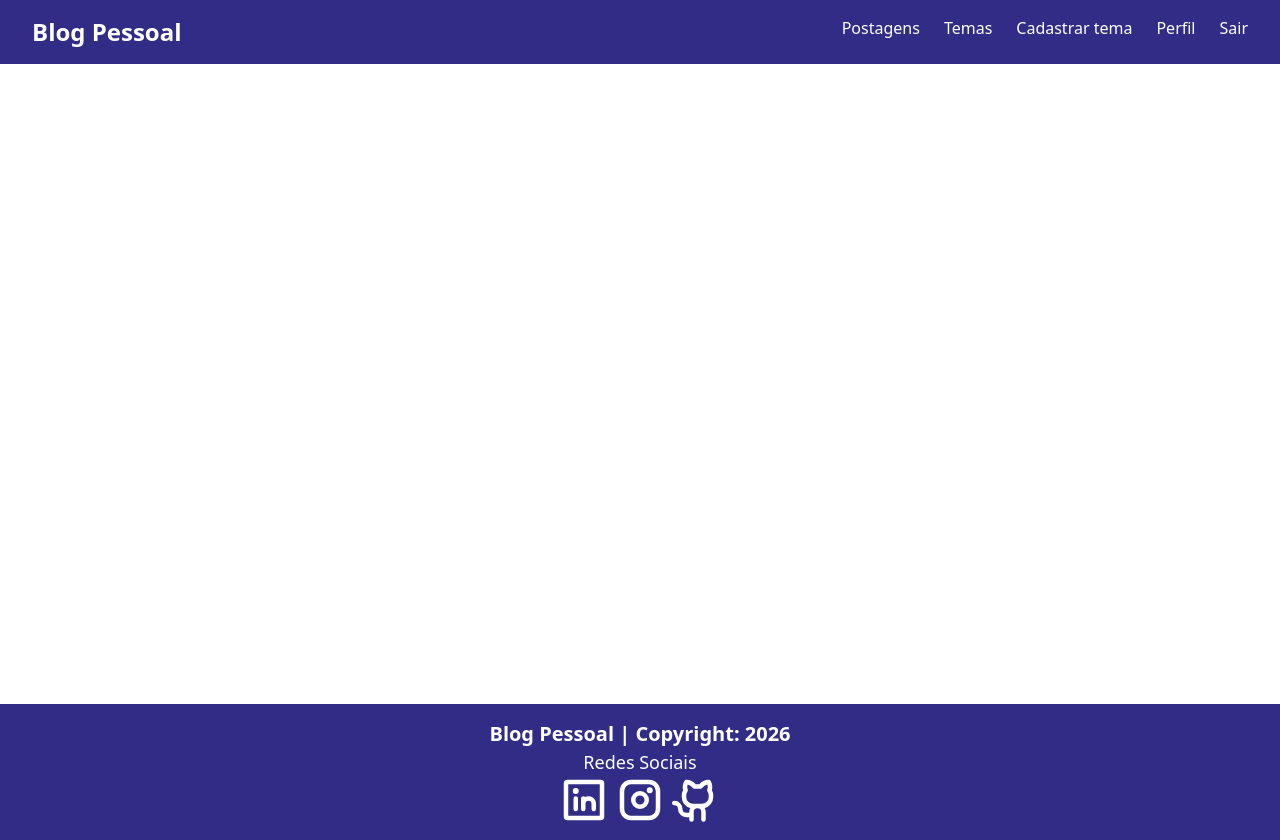
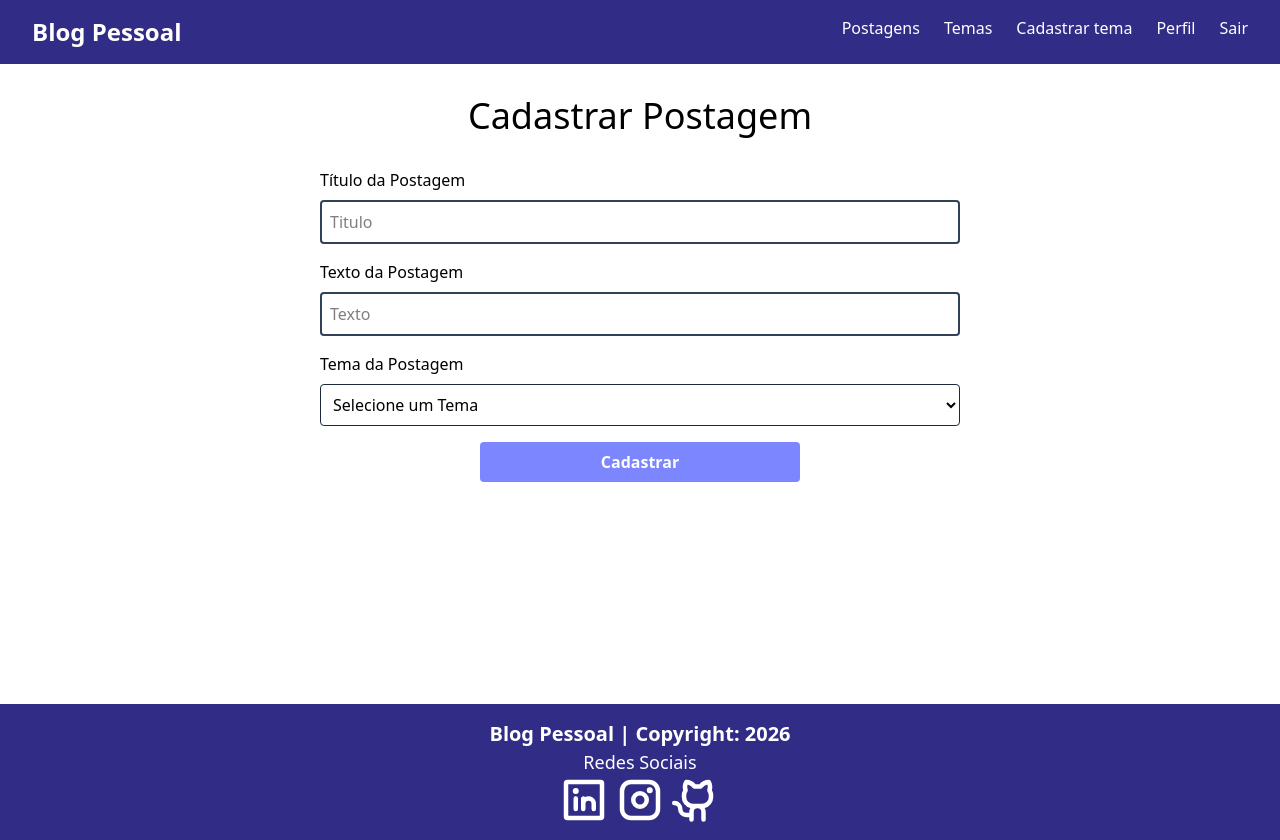
Before and after one commit to fernandaveeck/Blog-Pessoal-Front-End, a React (Vite) app: page /cadastrarpostagem in a window 1280 px wide. Built offline with nearby package versions, Linux system fonts and the light colour scheme.

Commit message:
feat: Form Postagem estilização

```diff
--- a/package.json
+++ b/package.json
@@ -17,6 +17,7 @@
     "react-dom": "^19.2.0",
     "react-router-dom": "^7.12.0",
     "react-spinners": "^0.17.0",
+    "reactjs-popup": "^2.0.6",
     "tailwindcss": "^4.1.18"
   },
   "devDependencies": {
--- a/src/App.tsx
+++ b/src/App.tsx
@@ -10,6 +10,7 @@
 import FormTema from "./components/tema/formtema/FormTema";
 import DeletarTema from "./components/tema/deletartema/DeletarTema";
 import ListaPostagens from "./components/postagem/listapostagens/ListaPostagens";
+import FormPostagem from "./components/postagem/formpostagem/FormPostagem";
 
 function App() {
   return (
@@ -26,7 +27,9 @@
               <Route path="/cadastrartema" element={<FormTema />} />
               <Route path="/editartema/:id" element={<FormTema />} />
               <Route path="/deletartema/:id" element={<DeletarTema />} />
-              <Route path="/postagens" element={<ListaPostagens />}/>
+              <Route path="/postagens" element={<ListaPostagens />} />
+              <Route path="/cadastrarpostagem" element={<FormPostagem />} />
+              <Route path="/editarpostagem/:id" element={<FormPostagem />} />
             </Routes>
           </div>
           <Footer />
--- /dev/null
+++ b/src/components/postagem/formpostagem/FormPostagem.tsx
@@ -0,0 +1,50 @@
+function FormPostagem() {
+    return (
+        <div className="container flex flex-col mx-auto items-center">
+            <h1 className="text-4xl text-center my-8">Cadastrar Postagem</h1>
+
+            <form className="flex flex-col w-1/2 gap-4">
+                <div className="flex flex-col gap-2">
+                    <label htmlFor="titulo">Título da Postagem</label>
+                    <input
+                        type="text"
+                        placeholder="Titulo"
+                        name="titulo"
+                        required
+                        className="border-2 border-slate-700 rounded p-2"
+                    />
+                </div>
+                <div className="flex flex-col gap-2">
+                    <label htmlFor="titulo">Texto da Postagem</label>
+                    <input
+                        type="text"
+                        placeholder="Texto"
+                        name="texto"
+                        required
+                        className="border-2 border-slate-700 rounded p-2"
+                    />
+                </div>
+                <div className="flex flex-col gap-2">
+                    <p>Tema da Postagem</p>
+                    <select name="tema" id="tema" className='border p-2 border-slate-800 rounded' >
+                        <option value="" selected disabled>Selecione um Tema</option>
+
+                        <>
+                            <option>tema1</option>
+                        </>
+
+                    </select>
+                </div>
+                <button
+                    type='submit'
+                    className='rounded disabled:bg-slate-200 bg-indigo-400 hover:bg-indigo-800
+                               text-white font-bold w-1/2 mx-auto py-2 flex justify-center'
+                >
+                    Cadastrar
+                </button>
+            </form>
+        </div>
+    );
+}
+
+export default FormPostagem;
--- /dev/null
+++ b/src/components/postagem/modalpostagem/ModalPostagem.tsx
@@ -0,0 +1,28 @@
+import Popup from 'reactjs-popup';
+
+import 'reactjs-popup/dist/index.css';
+import FormPostagem from '../formpostagem/FormPostagem';
+
+function ModalPostagem() {
+    return (
+        <>
+            <Popup
+                trigger={
+                    <button
+                        className='border rounded px-4 py-2 hover:bg-white hover:text-indigo-800'>
+                        Nova Postagem
+                    </button>
+                }
+                modal
+                contentStyle={{
+                    borderRadius: '1rem',
+                    paddingBottom: '2rem'
+                }}
+            >
+                <FormPostagem />
+            </Popup>
+        </>
+    );
+}
+
+export default ModalPostagem;
--- a/src/pages/home/Home.tsx
+++ b/src/pages/home/Home.tsx
@@ -1,4 +1,5 @@
 import ListaPostagens from "../../components/postagem/listapostagens/ListaPostagens";
+import ModalPostagem from "../../components/postagem/modalpostagem/ModalPostagem";
 
 function Home() {
   return (
@@ -8,8 +9,8 @@
           <article className="flex flex-col gap-4 items-center justify-center py-4">
             <h1 className="text-5xl font-bold">Seja Bem Vindo!</h1>
             <p className="text-xl">Expresse aqui seus pensamentos e opiniões</p>
-            <button className="flex justify-around gap-4 rounded text-white border-white border-solid border-2 py-2 px-4">
-              Nova Postagem
+            <button className="flex justify-around gap-4">
+              <ModalPostagem />
             </button>
           </article>
           <figure className="flex justify-center w-2/3">
```
Also changed, not shown: 1 other file (tests, documents, lock files or other folders).
